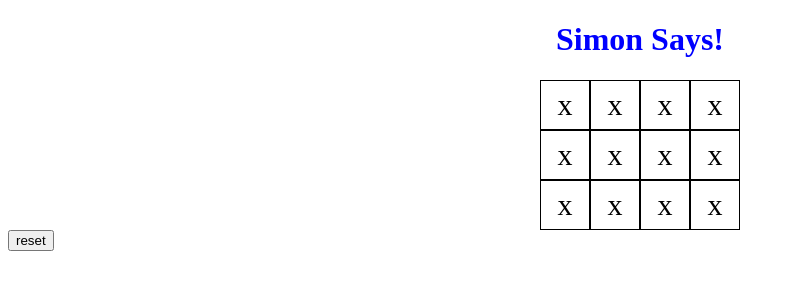
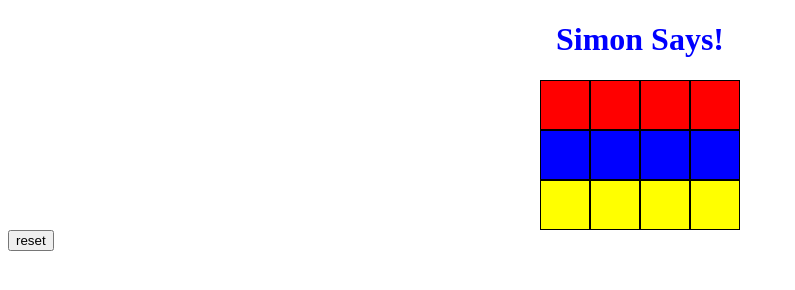
Before and after one commit to justincho96/project-1, a plain HTML site: page code/project-1/index.html in a window 1280 px wide. Shown: the whole page, without its empty margins (0-795 px from the left). Drawn offline with Linux system fonts and the light colour scheme.

Commit message:
Added timeout and updated html

```diff
--- a/code/project-1/css/main.css
+++ b/code/project-1/css/main.css
@@ -18,6 +18,7 @@ justify-content: center;
 
 .block {
 color: black;
+background: white;
 display: flex;
 align-items: center;
 justify-content: center;
@@ -25,6 +26,18 @@ font-size: 30px;
 border: 1px solid black;
 }
 
+.blockBack {
+    background: red;
+}
+
+.blockBack2{
+    background:blue;
+}
+
+.blockBack3 {
+    background: yellow;
+}
+
 /* #reset {
 
 } */
--- a/code/project-1/index.html
+++ b/code/project-1/index.html
@@ -10,18 +10,18 @@
 <body>
     <h1>Simon Says!</h1>
     <div class ='board'>
-        <div data-grid='1'class ='block'>x</div>
-        <div data-grid='2'class ='block'>x</div>
-        <div data-grid='3'class ='block'>x</div>
-        <div data-grid='4'class ='block'>x</div>
-        <div data-grid='5'class ='block'>x</div>
-        <div data-grid='6'class ='block'>x</div>
-        <div data-grid='7'class ='block'>x</div>
-        <div data-grid='8'class ='block'>x</div>
-        <div data-grid='9'class ='block'>x</div>
-        <div data-grid='10'class ='block'>x</div>
-        <div data-grid='11'class ='block'>x</div>
-        <div data-grid='12'class ='block'>x</div>
+        <div data-grid='1'class ='block blockBack'></div>
+        <div data-grid='2'class ='block blockBack'></div>
+        <div data-grid='3'class ='block blockBack'></div>
+        <div data-grid='4'class ='block blockBack'></div>
+        <div data-grid='5'class ='block blockBack2'></div>
+        <div data-grid='6'class ='block blockBack2'></div>
+        <div data-grid='7'class ='block blockBack2'></div>
+        <div data-grid='8'class ='block blockBack2'></div>
+        <div data-grid='9'class ='block blockBack3'></div>
+        <div data-grid='10'class ='block blockBack3'></div>
+        <div data-grid='11'class ='block blockBack3'></div>
+        <div data-grid='12'class ='block blockBack3'></div>
     </div>
 <button id = 'reset'>reset</button>
 <script src="js/main.js"></script>
--- a/code/project-1/js/main.js
+++ b/code/project-1/js/main.js
@@ -1,24 +1,19 @@
 const blocks = document.querySelectorAll('.block');
 
-// console.log(block);
+const onBlockClicked = function (event) {
+    // console.log('click')
+    event.target.classList.remove('blockBack')
+    event.target.classList.remove('blockBack2')
+    event.target.classList.remove('blockBack3')
 
-// block.addEventListener('click', function () {
-// console.log('clicked')
-// })
-
-
-
-
-
-
-
-
-
-const onBlockClicked = function (event) {
-    console.log('click')
+    setTimeout(playerTimer, 3000)
 }
 // block.addEventListener('click', onBlockClicked())
 
 blocks.forEach(function (block) {
     block.addEventListener('click', onBlockClicked)
 })
+
+const playerTimer = function () {
+    console.log("OUT OF TIME!")
+}
```
